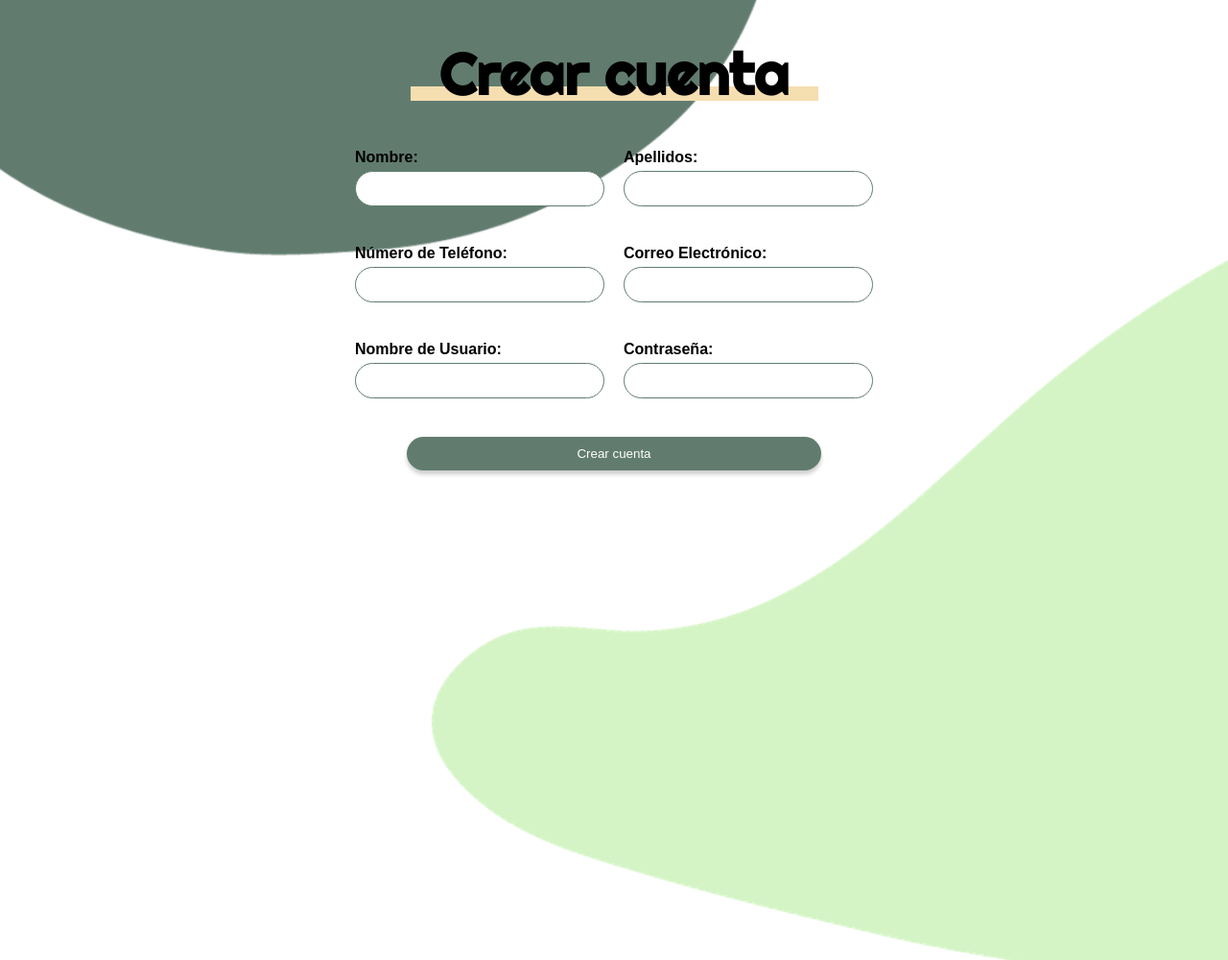
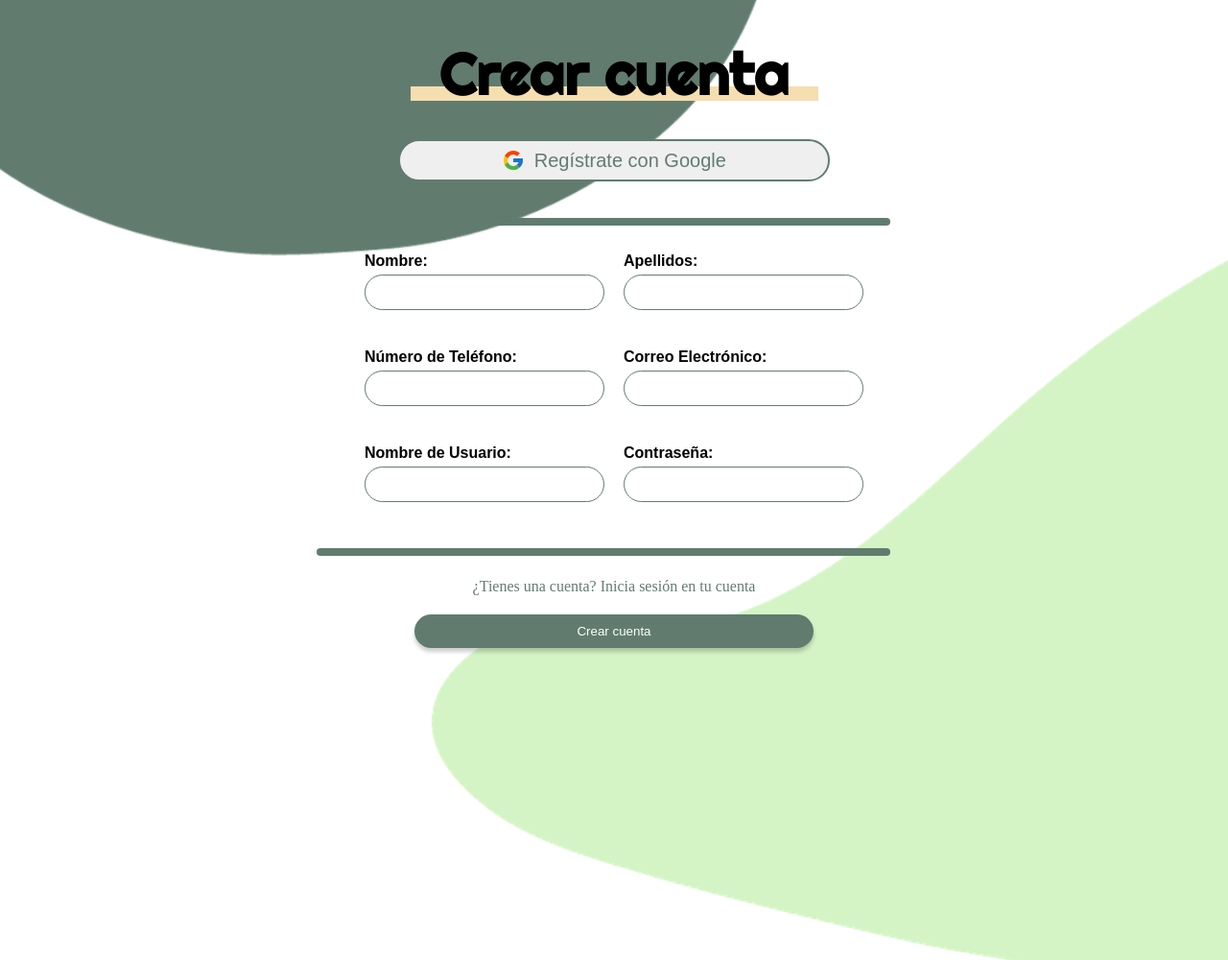
Before and after one commit to rubiocelia/Equlibria, a PHP site: page /registrarse.php in a window 1280 px wide. Shown: the whole page at 96% size. Run offline with PHP 8.4, Linux system fonts and the light colour scheme.

Commit message:
cambios en registrarse y css

```diff
--- a/Proyecto_integrador/inicio_sesion.php
+++ b/Proyecto_integrador/inicio_sesion.php
@@ -81,7 +81,7 @@ mysqli_close($conexion);
                     <hr>
                     <br>
 
-                    <p>¿No tienes una cuenta?<a href="https://www.youtube.com/"> Crea una cuenta</a></p>
+                    <p>¿No tienes una cuenta?<a href="registrarse.php"> Crea una cuenta</a></p>
 
                     <button type="submit">Acceder a mi cuenta</button>
                 </form>
--- a/Proyecto_integrador/registrarse.php
+++ b/Proyecto_integrador/registrarse.php
@@ -56,12 +56,18 @@ if ($_SERVER["REQUEST_METHOD"] == "POST") {
     <script src="validacion_registrar.js"></script>
     <title>Crear cuenta - Equilibria</title>
 </head>
-<body class="inicioSesion">
+<body class="registroFormulario">
     <div class="subrayadoFormulario">
         <h3>Crear cuenta</h3>
     </div>
+    <a href="">
+                <button type="submit" class="google-signin">
+                    <object data="../Proyecto_integrador/img/google.svg"></object>
+                    <span>Regístrate con Google</span>
+                </button>
     <div class="containerForm">
-        <form class="formInicioSesion" method="post" action="">
+        <form class="formRegistro" method="post" action="">
+        <hr>
             <div class="form-row">
                 <div class="form-column">
                     <label for="nombre_pacientes">Nombre:</label>
@@ -94,7 +100,8 @@ if ($_SERVER["REQUEST_METHOD"] == "POST") {
                     <input type="password" id="contrasena_pacientes" name="contrasena_pacientes">
                 </div>
             </div>
-
+            <hr>
+            <p>¿Tienes una cuenta?<a href="inicio_sesion.php"> Inicia sesión en tu cuenta</a></p>
             <button type="submit">Crear cuenta</button>
         </form>
     </div>
--- a/Proyecto_integrador/style.css
+++ b/Proyecto_integrador/style.css
@@ -395,12 +395,132 @@ footer {
 a {
   text-decoration: none;
 }
-#cruz {
+/*registro*/
+.registroFormulario {
+  background-image: url(img/fondoRegistro.png);
+  background-repeat: no-repeat;
+  background-size: cover;
+  font-family: "Righteous", cursive;
+  background-color: #f0f0f0;
+  display: flex;
+  flex-direction: column;
+  justify-content: center;
+  align-items: center;
+  height: 100vh;
+  margin: 100px;
+}
+
+.formRegistro {
+  width: 100%;
+  border-radius: 15px;
+  padding: 0px;
+  margin: 10px;
+  position: relative;
+  max-width: 800px;
+  font-family: "Chivo", sans-serif;
+  margin-top: -10px;
+}
+
+.formRegistro label {
+  display: block;
+  margin-bottom: 5px;
+  font-weight: bold;
   color: #000;
-  font-size: 40px;
-  margin-top: -80px;
-  margin-left: 675px;
 }
+
+.formRegistro hr {
+  height: 8px;
+  background-color: var(--verde-oscuro);
+  border-radius: 10px;
+  border-style: none;
+  margin: 28px -50px;
+  width: 115%;
+  text-align: center;
+}
+
+.formRegistro input {
+  font-family: "Chivo", sans-serif;
+  width: 100%;
+  padding: 10px;
+  margin-bottom: 20px;
+  border: 1px solid var(--verde-oscuro);
+  border-radius: 20px;
+}
+
+.formRegistro button[type="submit"] {
+  background-color: var(--verde-oscuro);
+  color: white;
+  padding: 10px 20px;
+  border: none;
+  border-radius: 20px;
+  cursor: pointer;
+  width: 80%;
+  box-shadow: 0 4px 4px rgba(0, 0, 0, 0.2);
+  transition: background-color 0.5s ease, color 0.5s ease;
+  display: block;
+  margin: 20px auto;
+}
+
+.formRegistro button[type="submit"]:hover {
+  background-color: var(--contraste-oscuro);
+}
+
+.form-row {
+  display: flex;
+  justify-content: space-between;
+  margin-bottom: 20px;
+}
+
+.form-column {
+  flex: 1;
+  margin-right: 20px;
+}
+
+.form-column:last-child {
+  margin-right: 0;
+}
+
+.formRegistro input {
+  width: 100%; /* Asegura que el input ocupe toda la columna */
+}
+.formRegistro p {
+  text-align: center;
+  margin-top: -5px;
+  text-decoration: none;
+  color: #000;
+}
+.formRegistro a {
+  text-decoration: none;
+  color: var(--verde-oscuro);
+}
+
+.google-signin {
+  width: 450px;
+  display: flex;
+  justify-content: center;
+  align-items: center;
+  gap: 0.6rem;
+  font-weight: 500;
+  font-size: 20px;
+  padding: 0.5rem 0;
+  border-radius: 1.5rem;
+  color: var(--verde-oscuro);
+  cursor: pointer;
+  margin-top: 10px;
+}
+.google-signin {
+  border: 2px solid var(--verde-oscuro);
+}
+.google-signin object {
+  width: 1.5rem;
+  height: 1.5rem;
+}
+.google-signin:hover {
+  color: white;
+  background: var(--verde-oscuro);
+  transition: background-color 0.5s ease, color 0.5s ease;
+}
+/*mensaje error */
 .error-mensaje {
   color: red;
   display: none;
```
